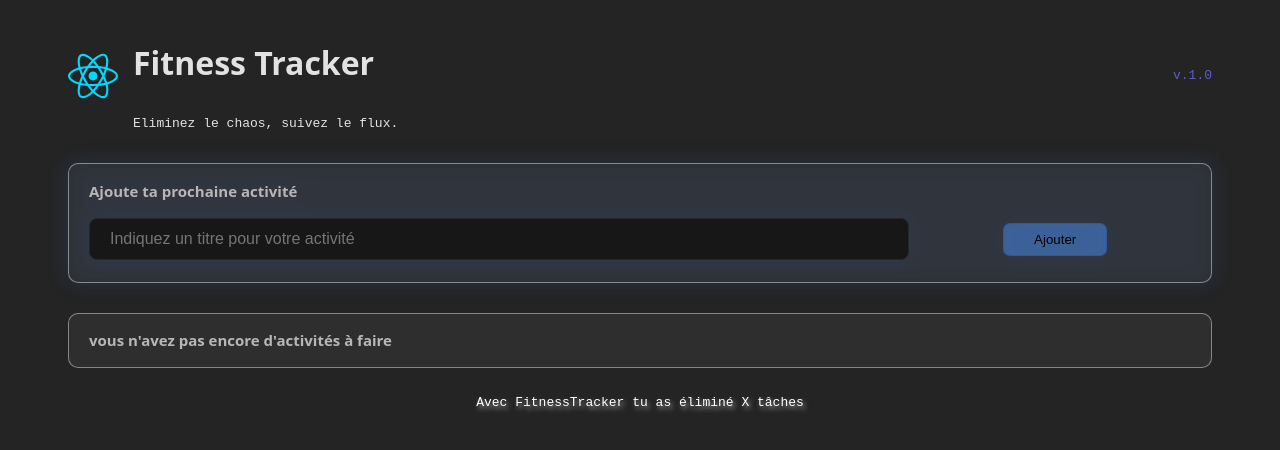
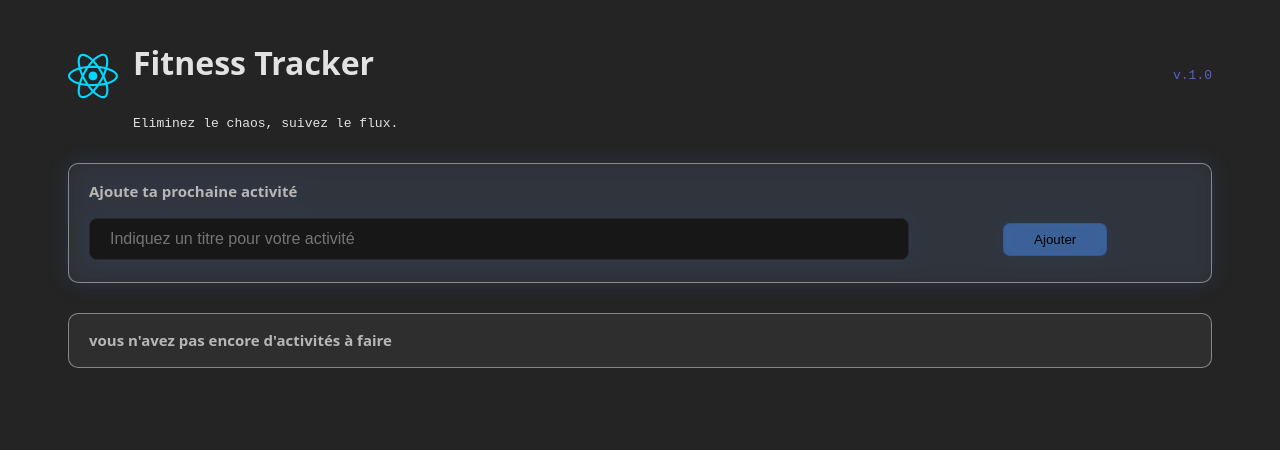
Before and after one commit to asmaeaouassar20/fitness-tracker-react, a React (Vite) app in the folder FitenessTracker/: page / in a window 1280 px wide. Shown: the top 450 px of the page. Built offline with nearby package versions, Linux system fonts and the light colour scheme.

Commit message:
implémenter la logique du footer

```diff
--- a/FitenessTracker/src/components/fitnessContainer.jsx
+++ b/FitenessTracker/src/components/fitnessContainer.jsx
@@ -50,7 +50,7 @@ export const FitnessContainer = () => {
                 deleteTask={deleteTask}
                 incompletedTasks={incompletedTasks}
             />
-            <Footer/>
+            <Footer completedTasks={completedTasks} />
         </main>
     )
 }
--- a/FitenessTracker/src/components/footer/footer.jsx
+++ b/FitenessTracker/src/components/footer/footer.jsx
@@ -1,8 +1,15 @@
 import styles from "./footer.module.css";
-export const Footer = () => {
-    return (
+export const Footer = ({completedTasks}) => {
+    if(completedTasks){
+        return (
         <footer >
-            <code className={styles.codeFooter}>Avec FitnessTracker tu as éliminé X tâches</code>
+            <code className={styles.codeFooter}>
+                Avec FitnessTracker tu as éliminé {completedTasks} activitée
+                {completedTasks>1 ? "s " : " "} de la liste
+            </code>
         </footer>
     );
+    }
+
+    return null;
 };
```
